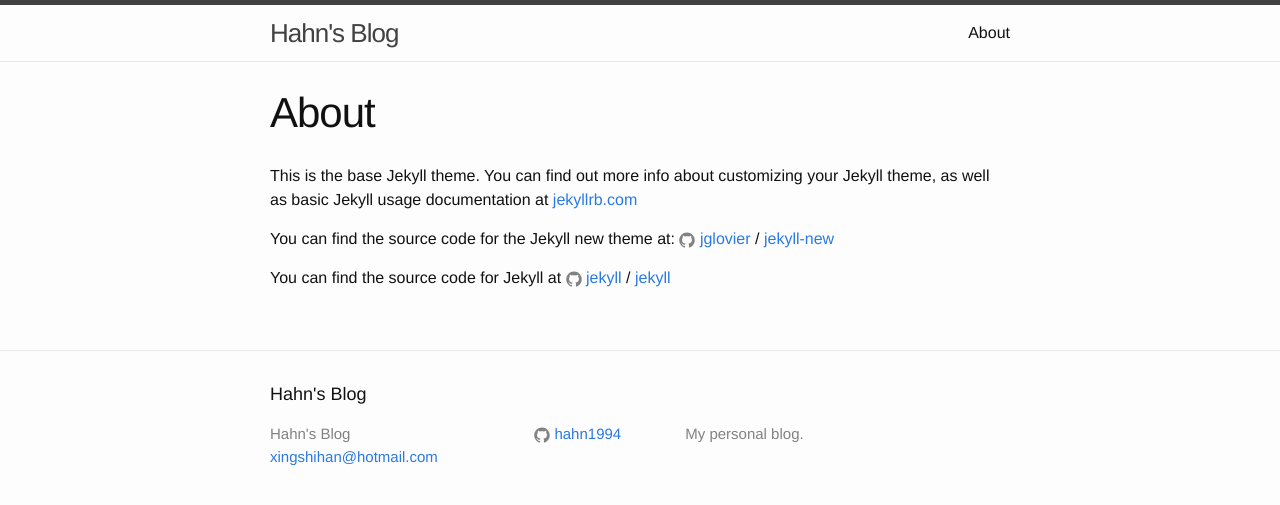
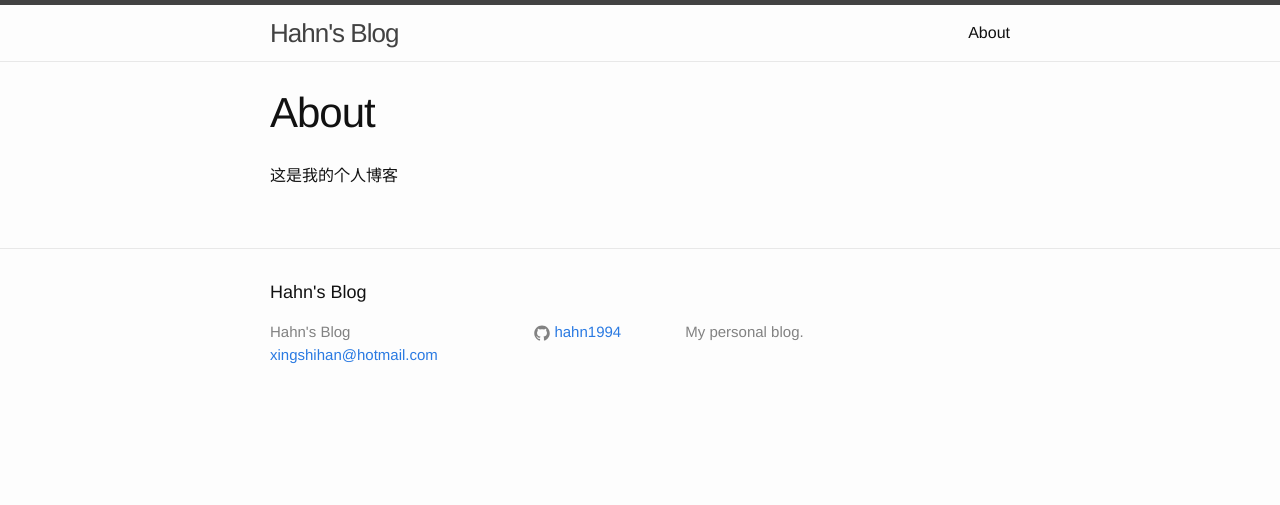
Before and after one commit to hahn1994/hahn1994.github.io, a Jekyll site: the page built from about.md, in a window 1280 px wide. Shown: the top 505 px of the page. Built offline with Jekyll 4.4.1, drawn with Linux system fonts in a browser that asks for light colours.

Commit message:
update 1st page

```diff
--- /dev/null
+++ b/_posts/2016-05-14-welcome-to-MyBlog.markdown
@@ -0,0 +1,5 @@
+---
+layout: post
+title:  "欢迎光临我的博客!"
+---
+第一次在Github上写博客，感觉好Geek！从小到大我都没有写日记的习惯，包括伴随青春期的空间日志，一直到后来，我认为博客是成年人的日记，换汤不换药罢了。但是渐渐的，我发现，博客不仅仅是记录心情，还可以把学习的经历，对事物的看法都记录进来，感觉还是蛮有用的。
--- a/about.md
+++ b/about.md
@@ -4,12 +4,4 @@
 permalink: /about/
 ---
 
-This is the base Jekyll theme. You can find out more info about customizing your Jekyll theme, as well as basic Jekyll usage documentation at [jekyllrb.com](http://jekyllrb.com/)
-
-You can find the source code for the Jekyll new theme at:
-{% include icon-github.html username="jglovier" %} /
-[jekyll-new](https://github.com/jglovier/jekyll-new)
-
-You can find the source code for Jekyll at
-{% include icon-github.html username="jekyll" %} /
-[jekyll](https://github.com/jekyll/jekyll)
+这是我的个人博客
```
Also changed, not shown: _posts/2016-05-14-welcome-to-jekyll.markdown (deleted, +0 -25 lines).
